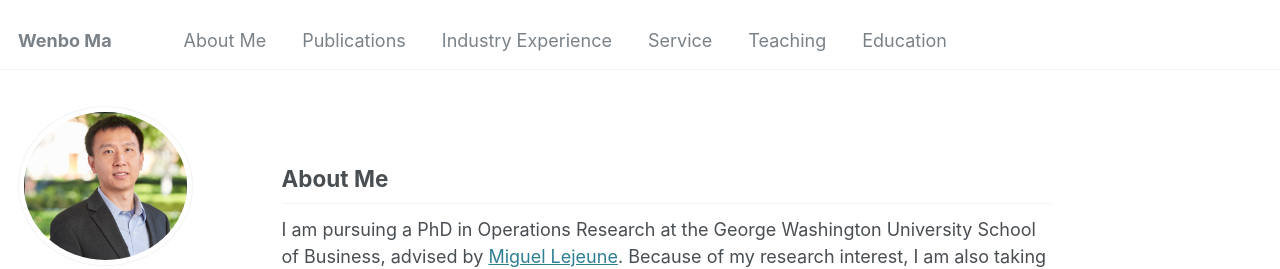
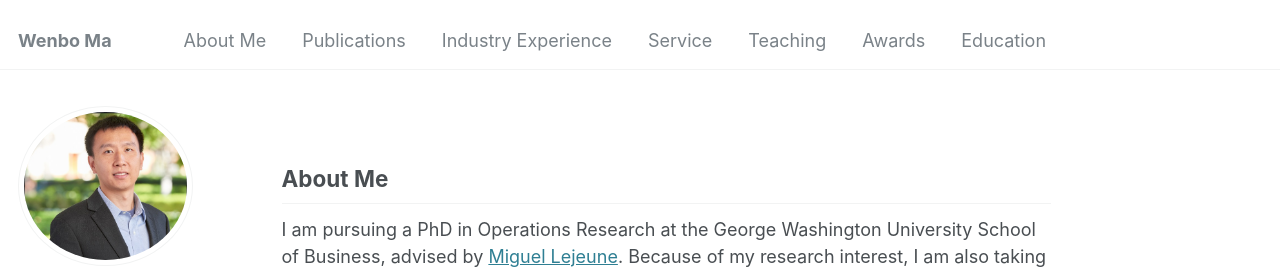
Before and after one commit to wenbo5565/wenbo5565.github.io, a Jekyll site: the page built from _pages/about.md, in a window 1280 px wide. Shown: the top 269 px of the page. Built offline with Jekyll 4.4.1, drawn with Linux system fonts in a browser that asks for light colours; some web fonts are replaced.

Commit message:
Update navigation.yml

```diff
--- a/_data/navigation.yml
+++ b/_data/navigation.yml
@@ -20,5 +20,8 @@ main:
   - title: "Teaching"
     url: /#teaching
 
+  - title: "Awards"
+    url: /#awards
+
   - title: "Education"
     url: /#Education
```
